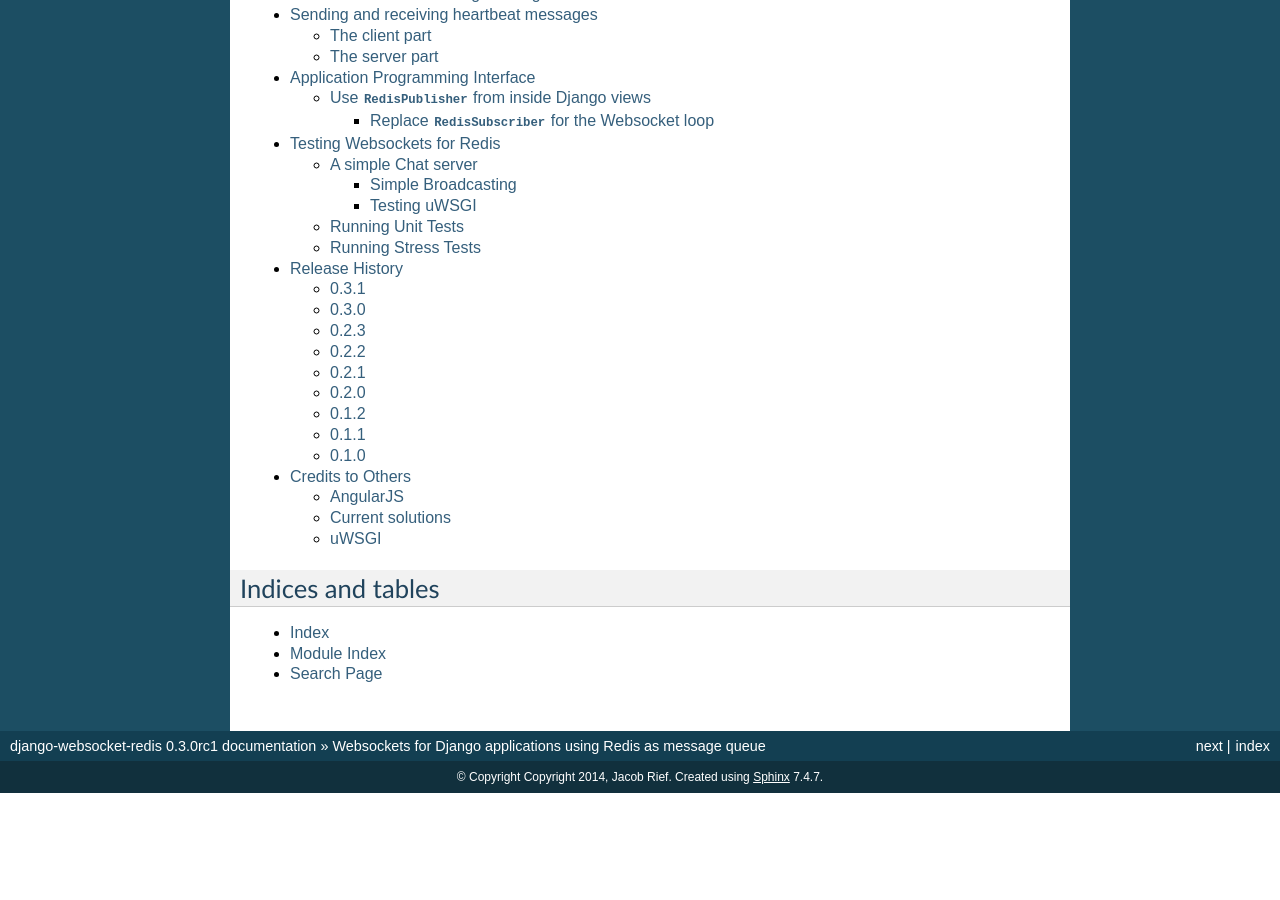
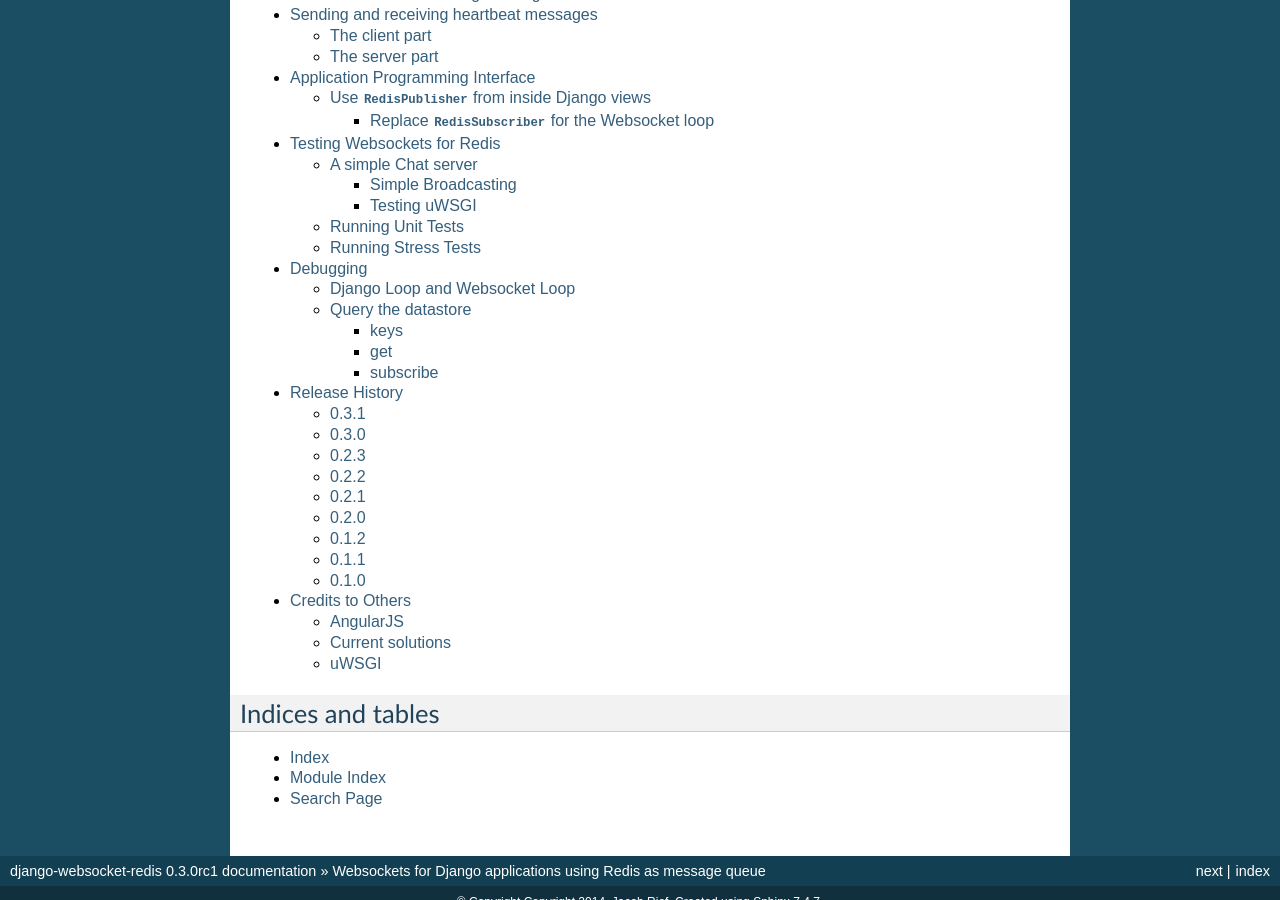
Before and after one commit to jrief/django-websocket-redis, a Sphinx documentation site: the page built from docs/index.rst, in a window 1280 px wide and 900 px high, scrolled down 893 px. Built offline with Sphinx 7.4.7, drawn with Linux system fonts in a browser that asks for light colours; before the commit the page ends 1686 px from its top, so only the background shows below that; some of the changed lines change nothing that is shown.

Commit message:
Added docs for how to debug ws4redis

```diff
--- /dev/null
+++ b/docs/debugging.rst
@@ -0,0 +1,95 @@
+.. debugging
+
+=========
+Debugging
+=========
+
+This project adds some extra complexity to Django projects with websocket-redis. This is because now
+there are two entry points instead of one. The default **Django** one, based on the WSGI protocol,
+which is used to handle the typical HTTP-Request-Response. And the new one **Websocket for Redis**,
+based on the HTTP, which handles the websocket part.
+
+Django Loop and Websocket Loop
+==============================
+In this documentation, I use the terms *Django Loop* and *Websocket Loop* to distinguish these two
+entry points. You shall rarely need to access the Websocket Loop, because intentionally there are
+no hooks for adding server side logics. The latter must reside inside the Django loop using Redis
+as the communication engine between those two.
+
+A reason one might need to debug inside the websocket loop, is, because the subscriber was
+overridden using the configuration setting ``WS4REDIS_SUBSCRIBER``. Therefore, one of the aims of
+this project is to facilitate the entry level for debugging. During development, hence the server
+is started with ``./manage.py runserver``, this is achieved by hijacking the Django loop. Then the
+connection is kept open, until the client closes the websocket.
+
+If existing workers do not return, Django creates a thread for new incoming requests. This means
+that during debugging, each websocket connection owns its own thread. Such an approach is perfectly
+feasible, however it scales badly and therefore should not be used during production.
+
+Query the datastore
+===================
+Sometimes you might need to know, why some data is bogus or was not sent/received by the client.
+The easiest way to do this is to access the Redis datastore.
+
+.. code-block:: bash
+
+	$ redis-cli
+	redis 127.0.0.1:6379>
+
+In this command line interface, you can find out about all the data managed by
+**Websocket for Redis**. Redis offers many commands_ from which a few are useful here:
+
+.. _commands: http://redis.io/commands
+
+keys
+----
+.. code-block:: guess
+
+	redis 127.0.0.1:6379> keys *
+
+Gives a list of all keys used in Redis. If a ``WS4REDIS_PREFIX`` is specified in ``settings.py``,
+this prefixing string can be used to limit the keys to those used by **Websocket for Redis**.
+
+If for instance you're interested into all messages available for broadcast, then invoke:
+
+.. code-block:: guess
+
+	redis 127.0.0.1:6379> keys [prefix:]broadcast:*
+
+with the *prefix*, if set.
+
+get
+---
+.. code-block:: guess
+
+	redis 127.0.0.1:6379> get [prefix:]broadcast:foo
+
+This returns the data available for broadcast for the facility named “foo”.
+
+.. code-block:: guess
+
+	redis 127.0.0.1:6379> get [prefix:]user:john:foo
+
+This returns the data available for user “john” for the facility named “foo”.
+
+.. code-block:: guess
+
+	redis 127.0.0.1:6379> get [prefix:]session:wnqd0gbw5obpnj50zwh6yaq2yz4o8g9x:foo
+
+This returns the data available for the browser owning the session-id
+``wnqd0gbw5obpnj50zwh6yaq2yz4o8g9x`` for the facility named “foo”.
+
+subscribe
+---------
+If **Websocket for Redis** is configured to not cache published data, no data buckets are filled.
+This is the case, when the configuration option ``WS4REDIS_EXPIRE`` is set to zero or None. In such
+a situation, the Redis commands ``keys`` and ``get`` won't give you any information. But you can
+subscribe for listening to a named channel:
+
+.. code-block:: guess
+
+	redis 127.0.0.1:6379> subscribe [prefix:]broadcast:foo
+
+This command blocks until some data is received. It then dumps the received data.
+
+You have to reenter the subscribe command, if you want to listen for further data.
--- a/docs/index.rst
+++ b/docs/index.rst
@@ -25,6 +25,7 @@ Contents
   heartbeats
   api
   testing
+  debugging
   changelog
   credits
 
```
